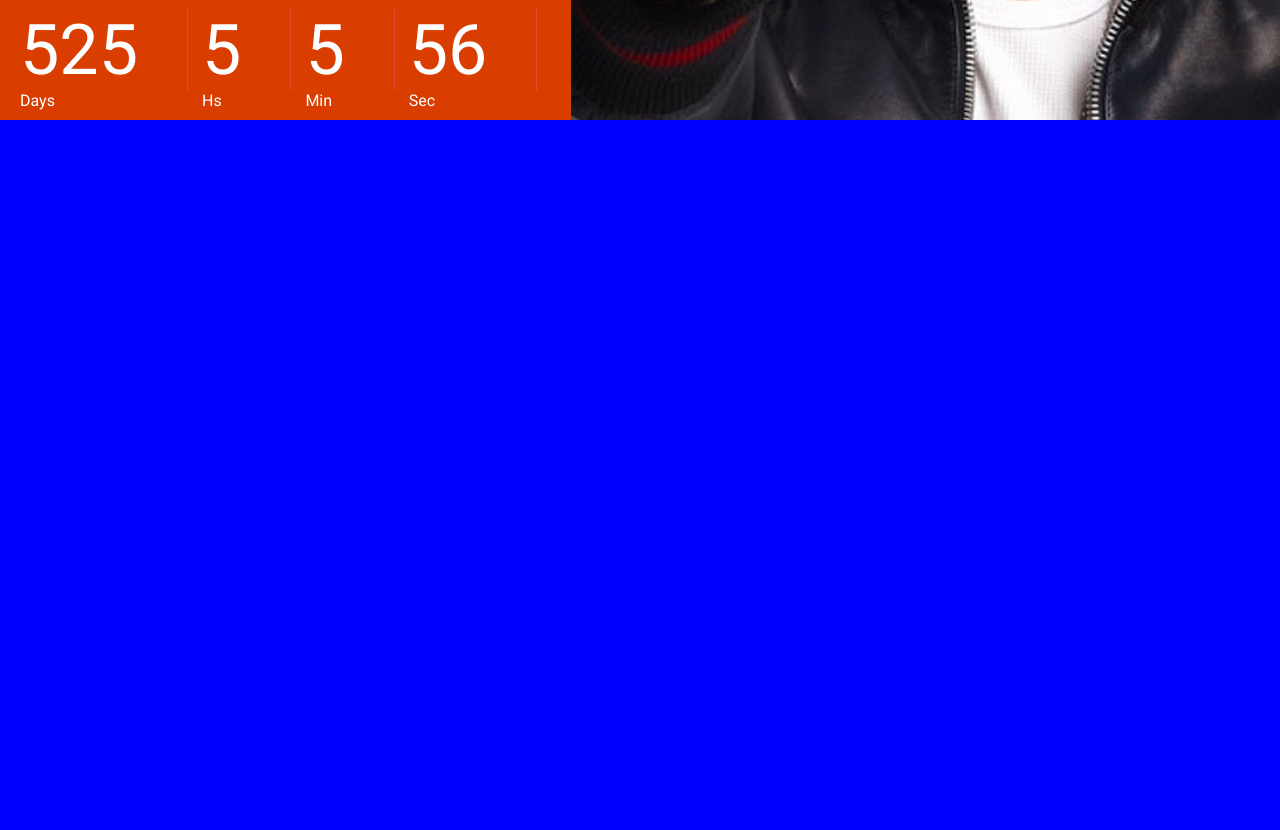
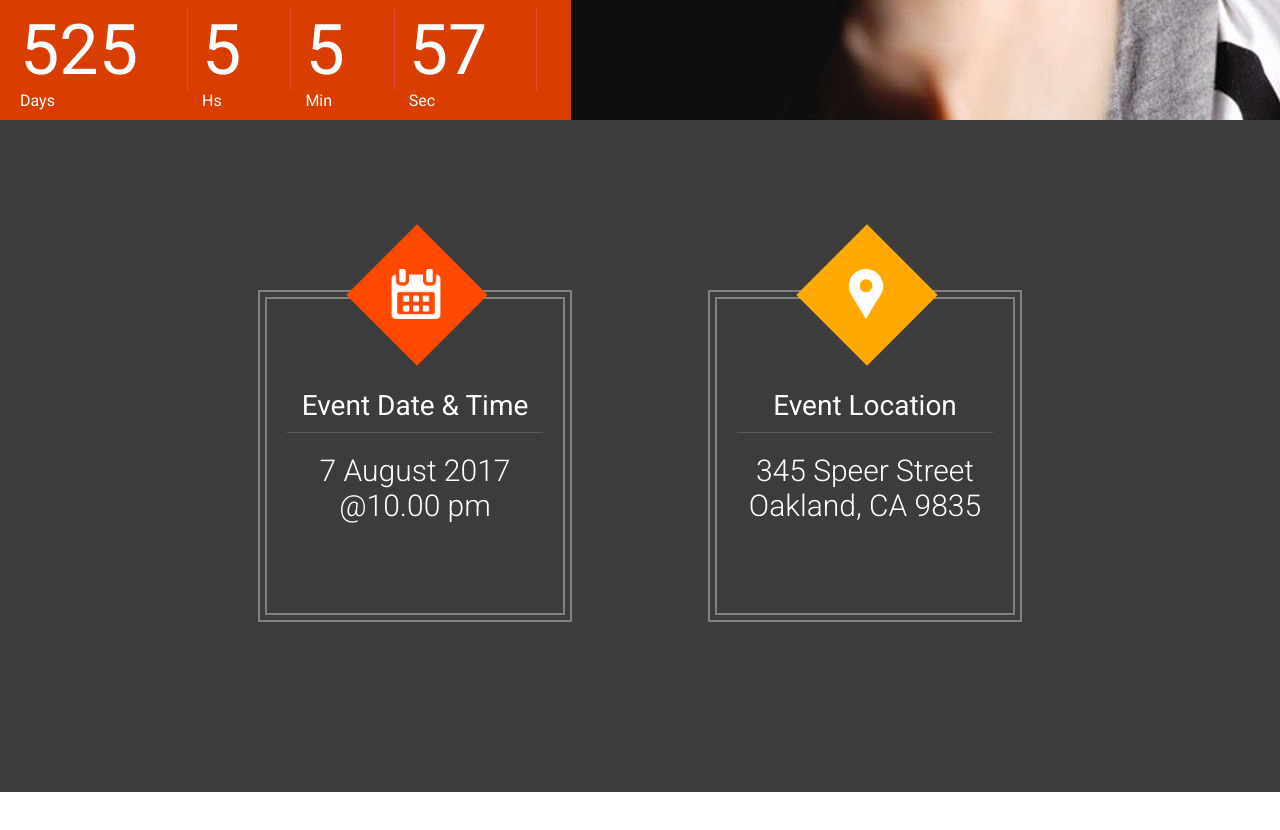
Before and after one commit to mh3r99/the_venue, a React (Create React App) app: page / in a window 1280 px wide. Shown: the part 680-1510 px from the top of the page. After the commit the page ends 1472 px from the top, so only its background shows below. Built offline with nearby package versions, Linux system fonts and the light colour scheme.

Commit message:
venue nfo

```diff
--- a/src/App.js
+++ b/src/App.js
@@ -1,12 +1,14 @@
 import Featured from "./components/Featured/Featured";
 import Header from "./components/HeaderFooter/Header";
+import VenueNfo from "./components/VenueNfo/VenueNfo";
 import "./resources/styles.css";
 
 function App() {
   return (
-    <div className="App" style={{ height: "5000px", background: "blue" }}>
+    <div className="App">
       <Header />
       <Featured />
+      <VenueNfo />
     </div>
   );
 }
--- /dev/null
+++ b/src/components/VenueNfo/VenueNfo.jsx
@@ -0,0 +1,54 @@
+import React from "react";
+import { Zoom } from "react-reveal";
+import icon_calendar from "../../resources/images/icons/calendar.png";
+import icon_location from "../../resources/images/icons/location.png";
+
+const VenueNfo = () => {
+  return (
+    <div className="bck_black">
+      <div className="center_wrapper">
+        <div className="vn_wrapper">
+          <Zoom duration={500}>
+            <div className="vn_item">
+              <div className="vn_outer">
+                <div className="vn_inner">
+                  <div className="vn_icon_square bck_red"></div>
+                  <div
+                    className="vn_icon"
+                    style={{
+                      background: `url(${icon_calendar})`,
+                    }}
+                  ></div>
+                  <div className="vn_title">Event Date & Time</div>
+                  <div className="vn_desc">7 August 2017 @10.00 pm</div>
+                </div>
+              </div>
+            </div>
+          </Zoom>
+
+          <Zoom duration={500} delay={500}>
+            <div className="vn_item">
+              <div className="vn_outer">
+                <div className="vn_inner">
+                  <div className="vn_icon_square bck_yellow"></div>
+                  <div
+                    className="vn_icon"
+                    style={{
+                      background: `url(${icon_location})`,
+                    }}
+                  ></div>
+                  <div className="vn_title">Event Location</div>
+                  <div className="vn_desc">
+                    345 Speer Street Oakland, CA 9835
+                  </div>
+                </div>
+              </div>
+            </div>
+          </Zoom>
+        </div>
+      </div>
+    </div>
+  );
+};
+
+export default VenueNfo;
```
